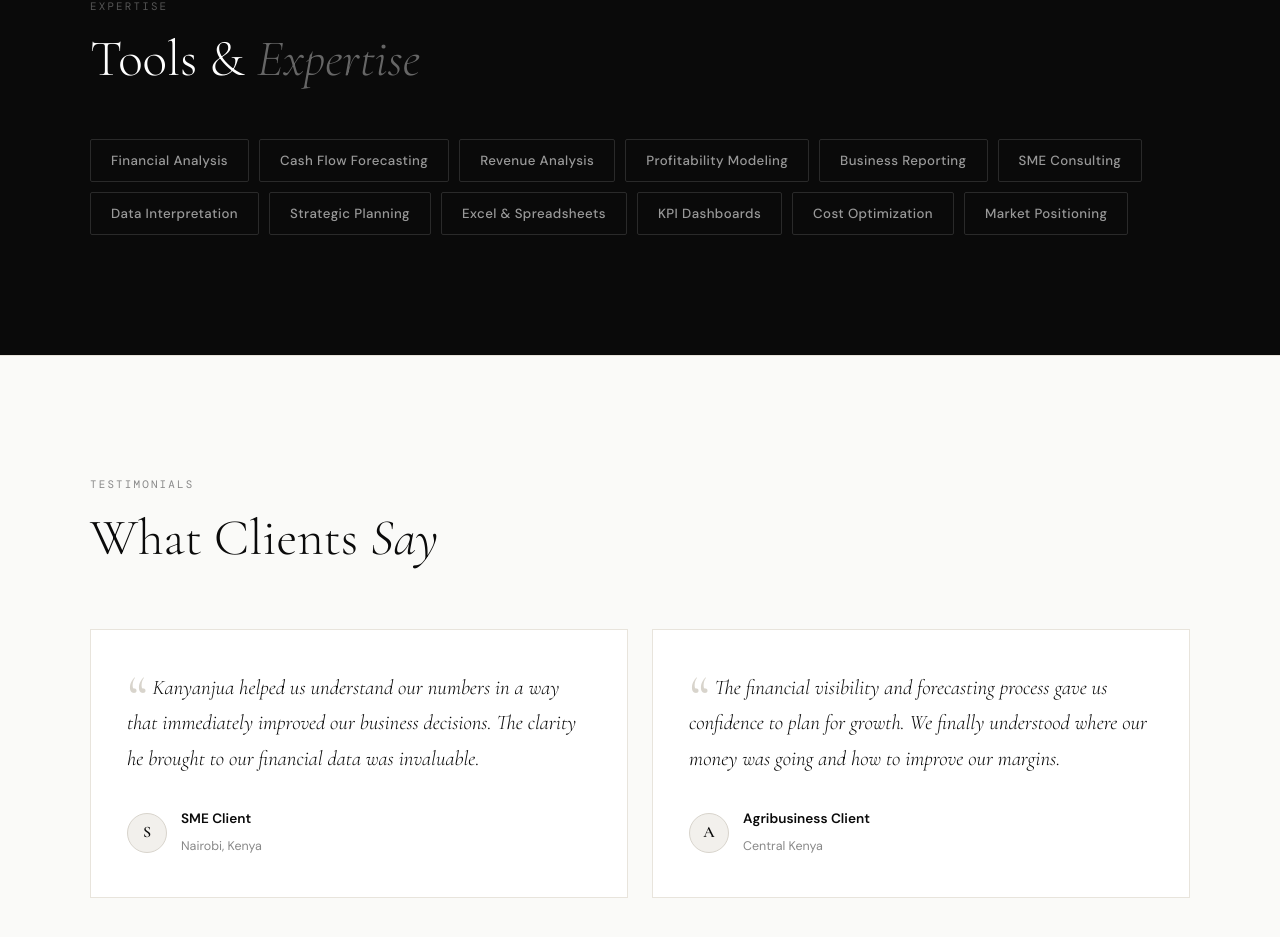
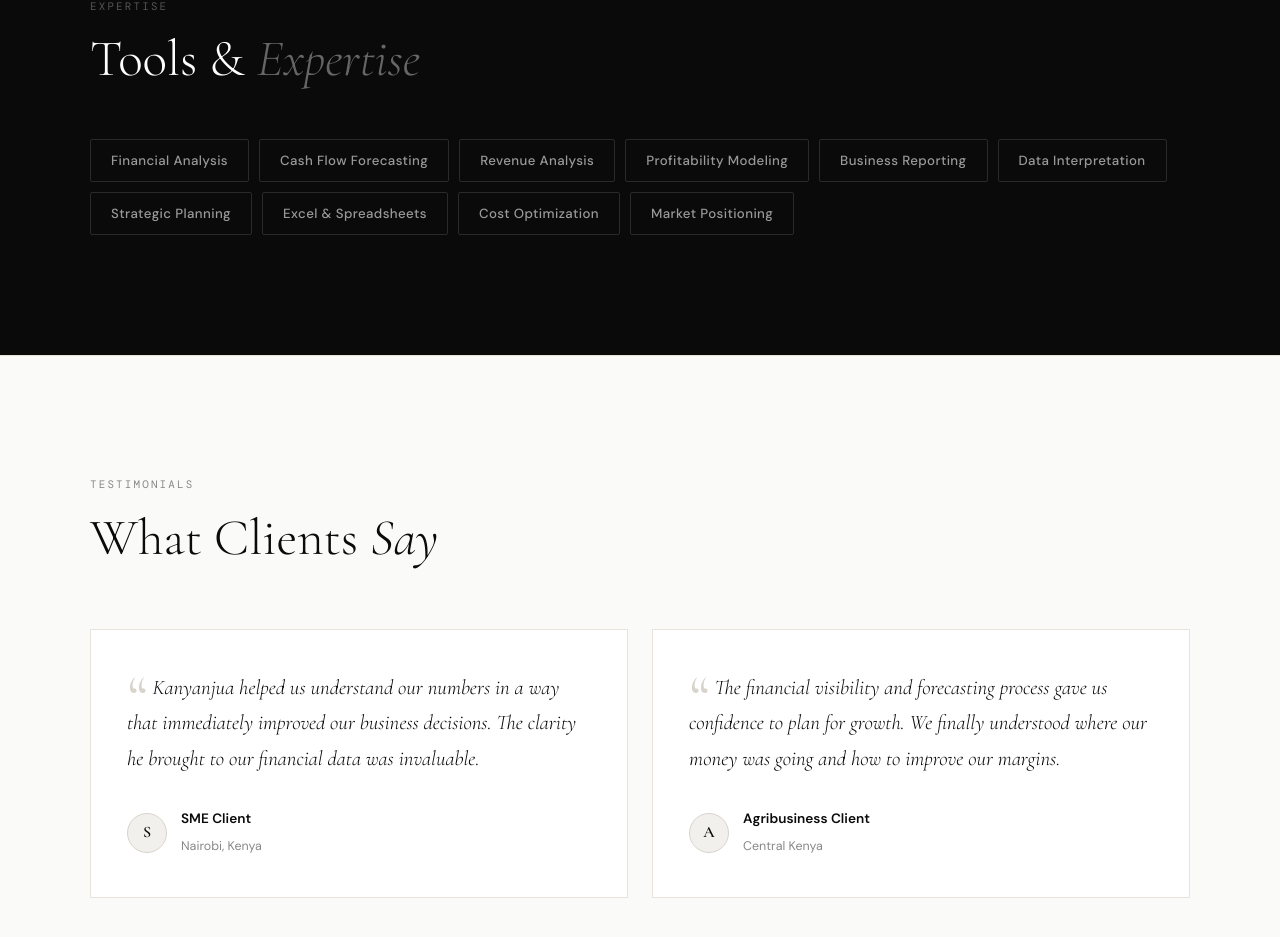
Before and after one commit to JSean6/kanyanjuamwangi-data-consulting, a React (Vite) app: page / in a window 1280 px wide. Shown: the part 3775-4712 px from the top of the page. Built offline with nearby package versions, Linux system fonts and the light colour scheme.

Commit message:
update skills

```diff
--- a/src/components/Skills.jsx
+++ b/src/components/Skills.jsx
@@ -7,11 +7,9 @@ const SKILLS = [
   'Revenue Analysis',
   'Profitability Modeling',
   'Business Reporting',
-  'SME Consulting',
   'Data Interpretation',
   'Strategic Planning',
   'Excel & Spreadsheets',
-  'KPI Dashboards',
   'Cost Optimization',
   'Market Positioning',
 ];
```
